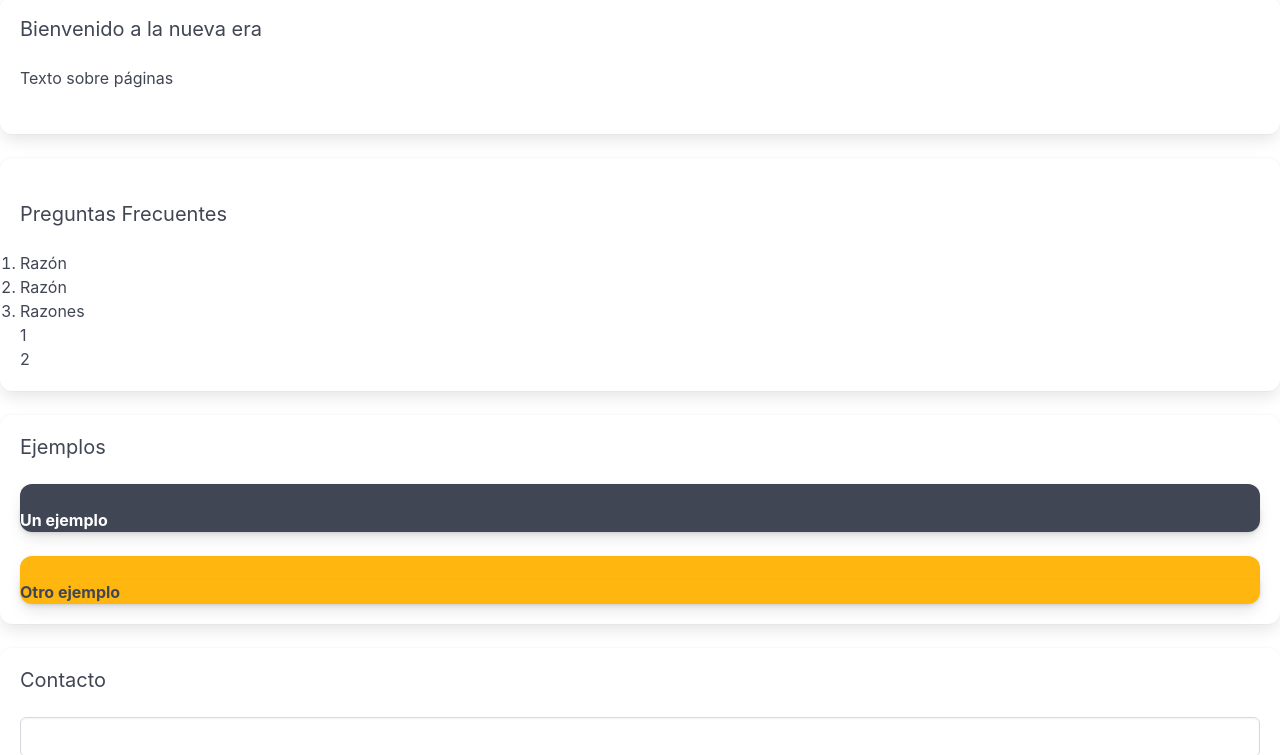
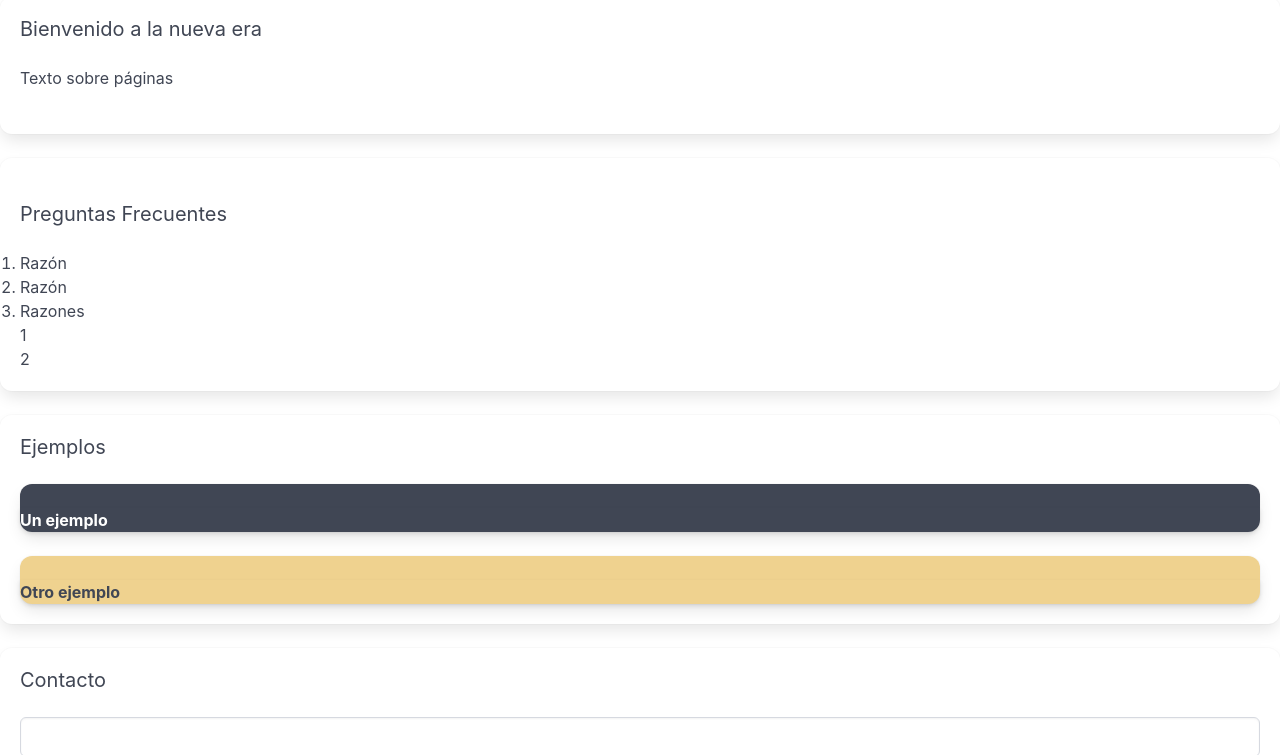
Before and after one commit to gpancardo/proyectoPaginas, a plain HTML site: page index.html in a window 1280 px wide. Shown: the part 211-966 px from the top of the page. Drawn offline with nearby package versions, Linux system fonts and the light colour scheme; files that its build step writes are made by us from their sources.

Commit message:
Se cambiaron los colores en las variables iniciales.

```diff
--- a/bulma/sass/utilities/initial-variables.scss
+++ b/bulma/sass/utilities/initial-variables.scss
@@ -22,14 +22,14 @@ $white-ter: hsl(221, 14%, 96%) !default;
 $white-bis: hsl(221, 14%, 98%) !default;
 $white: hsl(221, 14%, 100%) !default;
 
-$orange: hsl(14, 100%, 53%) !default;
-$yellow: hsl(42, 100%, 53%) !default;
+$orange: hsl(28, 100%, 50%) !default;
+$yellow: hsl(42.245, 75%, 75%) !default;
 $green: hsl(153, 53%, 53%) !default;
 $turquoise: hsl(171, 100%, 41%) !default;
-$cyan: hsl(198, 100%, 70%) !default;
-$blue: hsl(233, 100%, 63%) !default;
+$cyan: hsl(181.989, 100%, 36%) !default;
+$blue: hsl(204.202, 100%, 23%) !default;
 $purple: hsl(271, 100%, 71%) !default;
-$red: hsl(348, 100%, 70%) !default;
+$red: hsl(0, 100%, 32%) !default;
 
 // Typography
 
```
